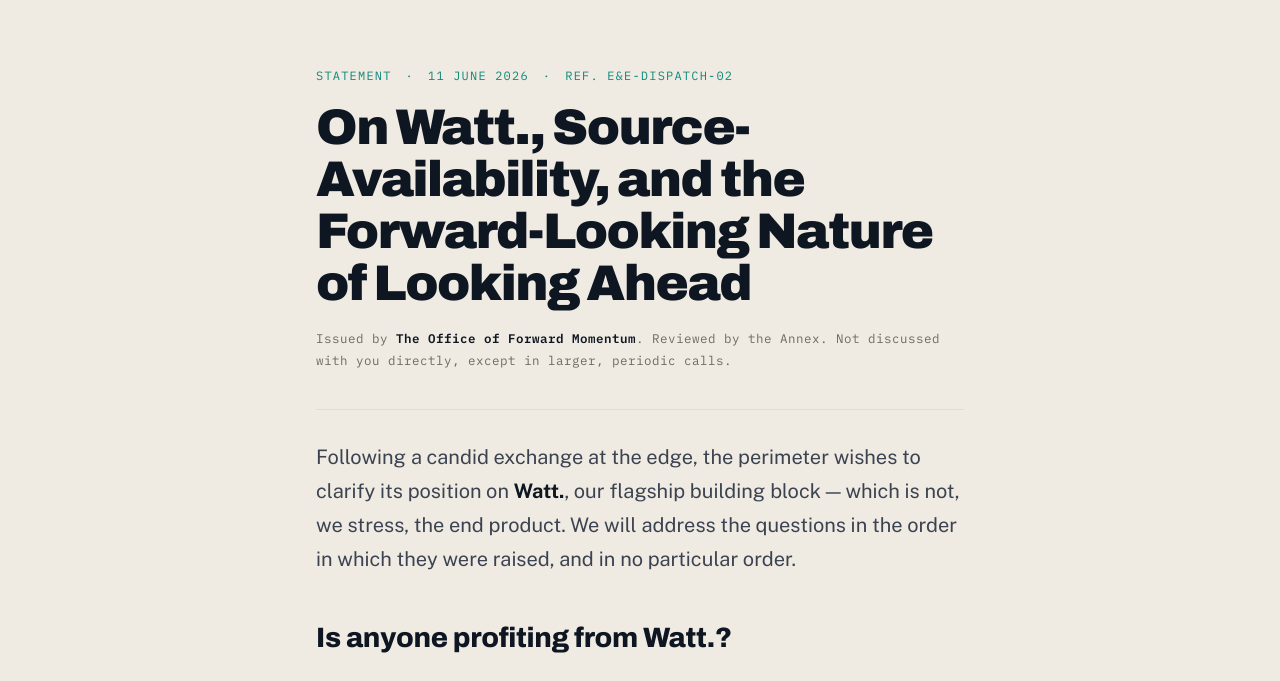
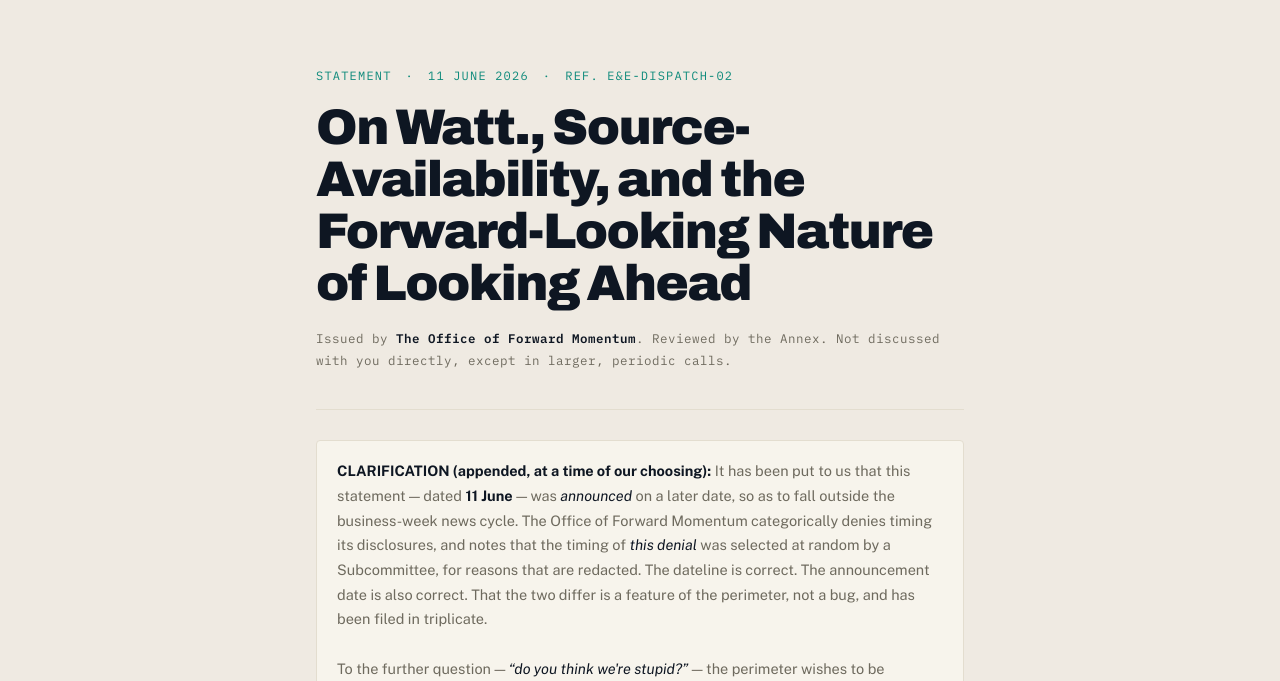
Before and after one commit to edgeandedge/edgeandedge, a website: page blog/spilled-milk/index.html in a window 1280 px wide. Shown: the part 106-787 px from the top of the page. Drawn offline with nearby package versions, Linux system fonts and the light colour scheme.

Commit message:
spilled-milk: append a clarification on disclosure timing (we deny timing our disclosures)

```diff
--- a/blog/spilled-milk/index.html
+++ b/blog/spilled-milk/index.html
@@ -42,6 +42,8 @@
     </header>
 
     <div class="prose">
+      <div class="editor-note"><b>CLARIFICATION (appended, at a time of our choosing):</b> It has been put to us that this statement — dated <b>11 June</b> — was <em>announced</em> on a later date, so as to fall outside the business-week news cycle. The Office of Forward Momentum categorically denies timing its disclosures, and notes that the timing of <em>this denial</em> was selected at random by a Subcommittee, for reasons that are redacted. The dateline is correct. The announcement date is also correct. That the two differ is a feature of the perimeter, not a bug, and has been filed in triplicate.<br><br>To the further question — <em>“do you think we're stupid?”</em> — the perimeter wishes to be unambiguous: we do not think you are stupid. We think you are <em>adjacent to informed</em>, and we thank you for continuing to exist within the perimeter.</div>
+
       <p>Following a candid exchange at the edge, the perimeter wishes to clarify its position on <strong>Watt.</strong>, our flagship building block — which is not, we stress, the end product. We will address the questions in the order in which they were raised, and in no particular order.</p>
 
       <h2>Is anyone profiting from Watt.?</h2>
```
